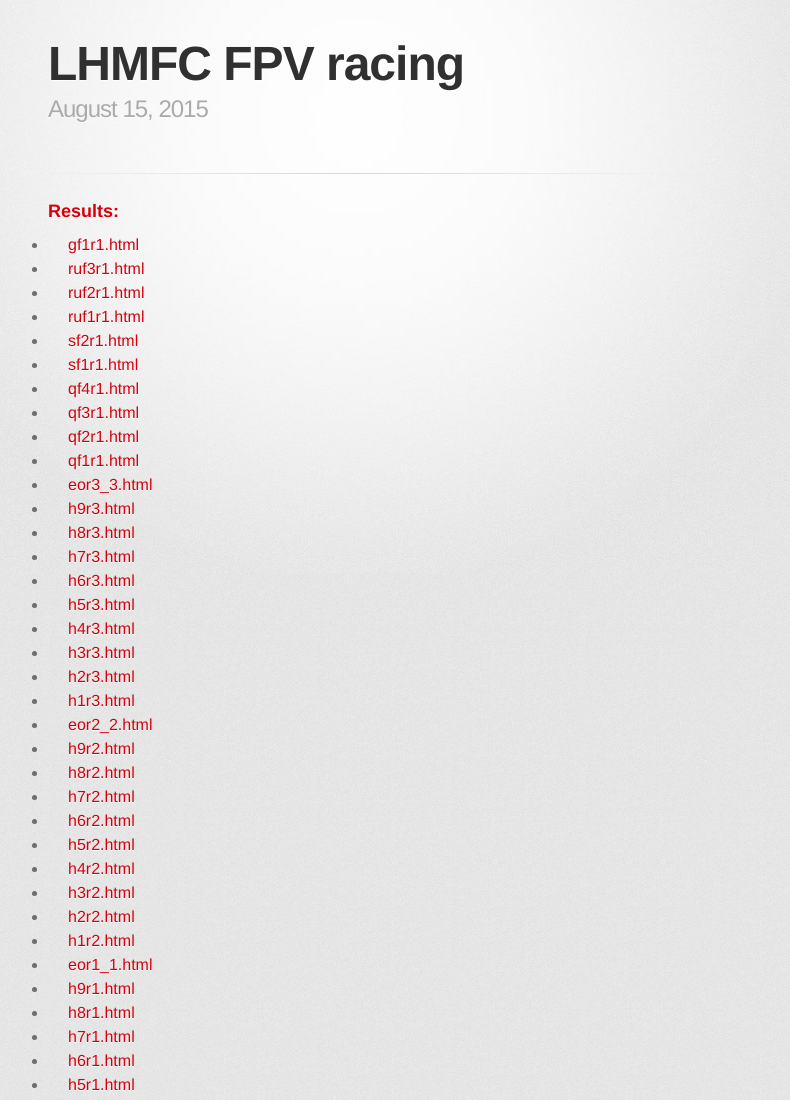
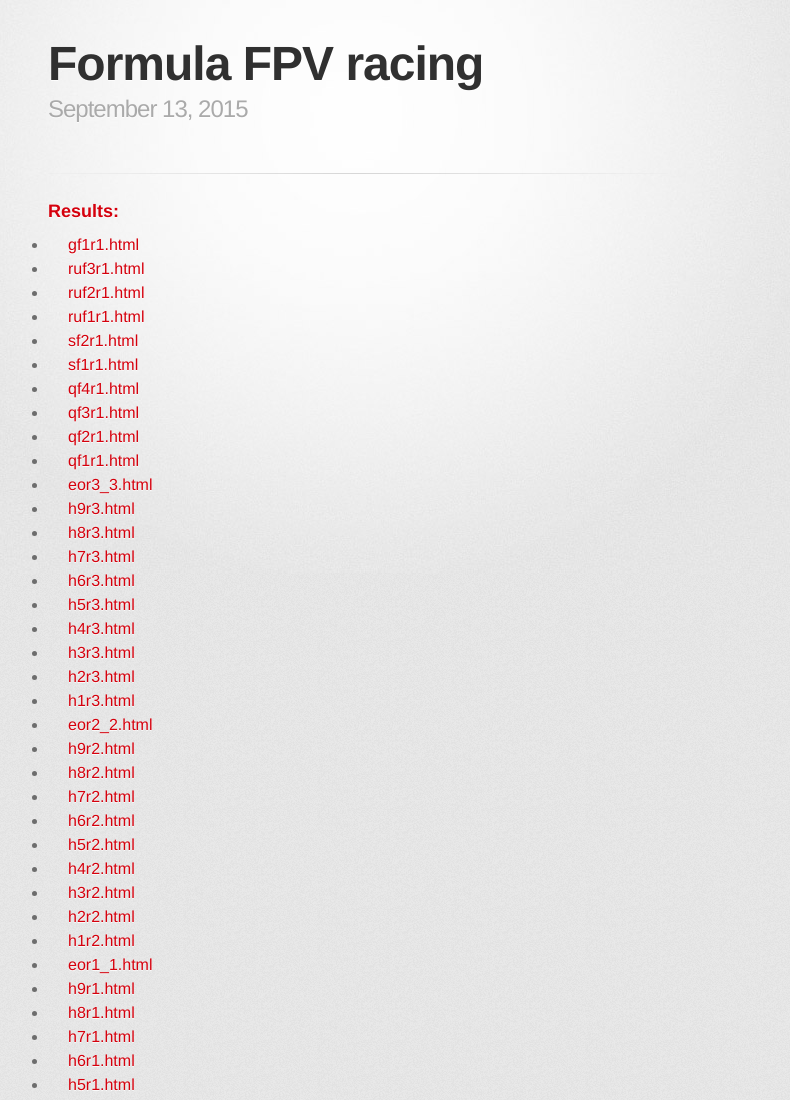
Before and after one commit to QuackingPlums/FormulaFPV_Sep_15, a plain HTML site: page index.html in a window 1280 px wide. Shown: the top 1100 px of the page, without its empty margins (282-1072 px from the left). Drawn offline with Linux system fonts and the light colour scheme; a web font is replaced by a local one.

Commit message:
Results update

```diff
--- a/index.html
+++ b/index.html
@@ -10,7 +10,7 @@
     <!--[if lt IE 9]>
     <script src="//html5shiv.googlecode.com/svn/trunk/html5.js"></script>
     <![endif]-->
-    <title>LHMFC Aug 15 FPV race meeting results</title>
+    <title>Formula FPV September 2015 race meeting results</title>
   </head>
 
   <body>
@@ -18,8 +18,8 @@
       <div class="inner">
 
         <header>
-          <h1>LHMFC FPV racing</h1>
-          <h2>August 15, 2015</h2>
+          <h1>Formula FPV racing</h1>
+          <h2>September 13, 2015</h2>
         </header>
 
         <hr>
```
Also changed, not shown: 1 other file.
